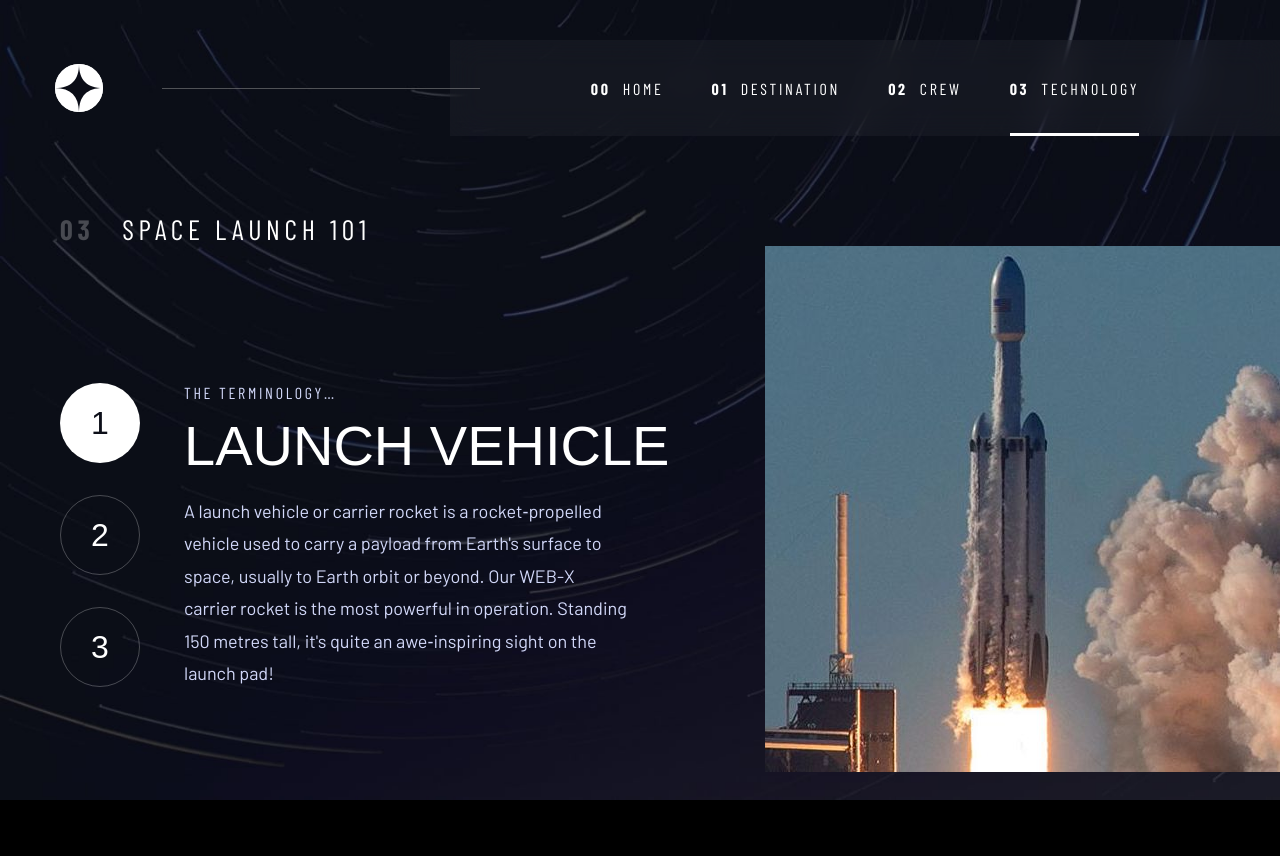
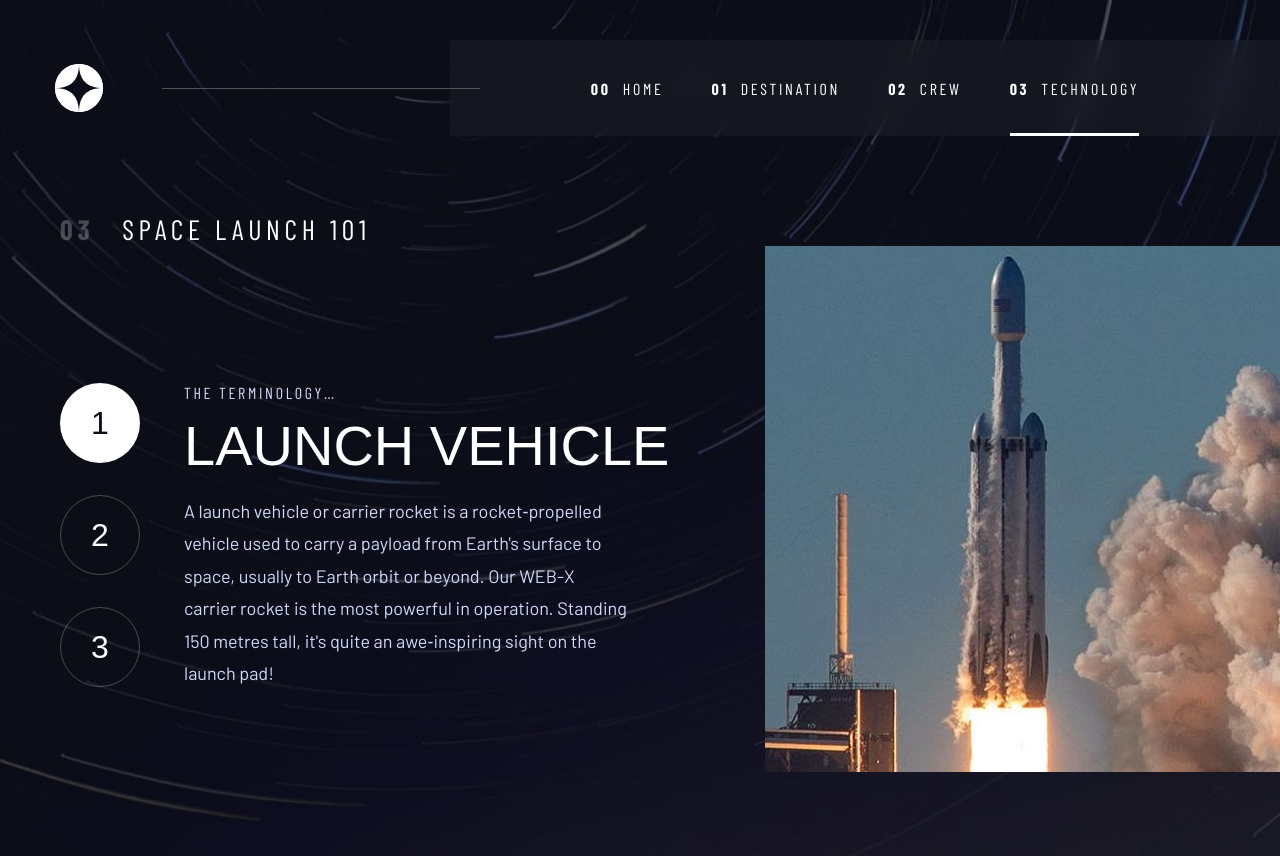
Before and after one commit to HeiPavel/space-tourism-nextjs, a Next.js app: page /technology/launch-vehicle in a window 1280 px wide. Before the commit the page ends 800 px from the top, so only its background shows below. Built offline with nearby package versions, Linux system fonts and the light colour scheme; a web font is replaced by a local one.

Commit message:
Fixed road main height for desktop devices with small height

```diff
--- a/app/(road)/road.module.scss
+++ b/app/(road)/road.module.scss
@@ -3,7 +3,7 @@
 .road_main {
     position: relative;
     padding-top: 76px;
-    min-height: calc(100vh - 136px);
+    min-height: max(calc(100vh - 136px), 720px);
     @include flex(center, normal);
 }
 
```
